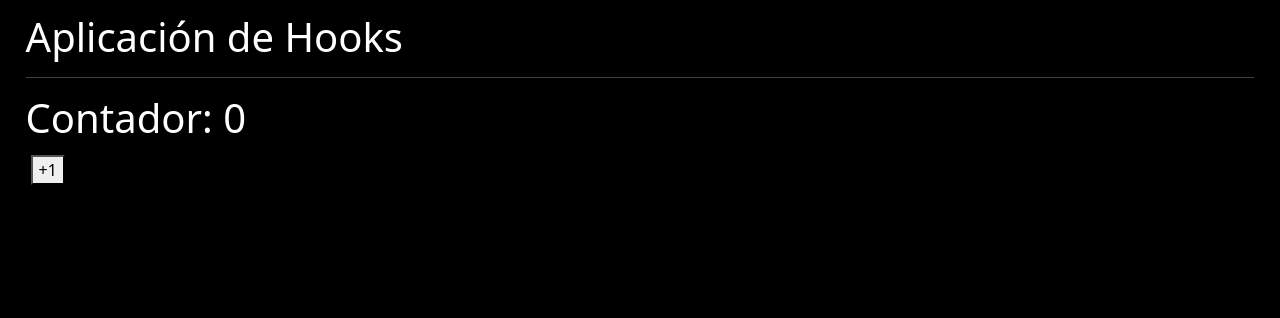
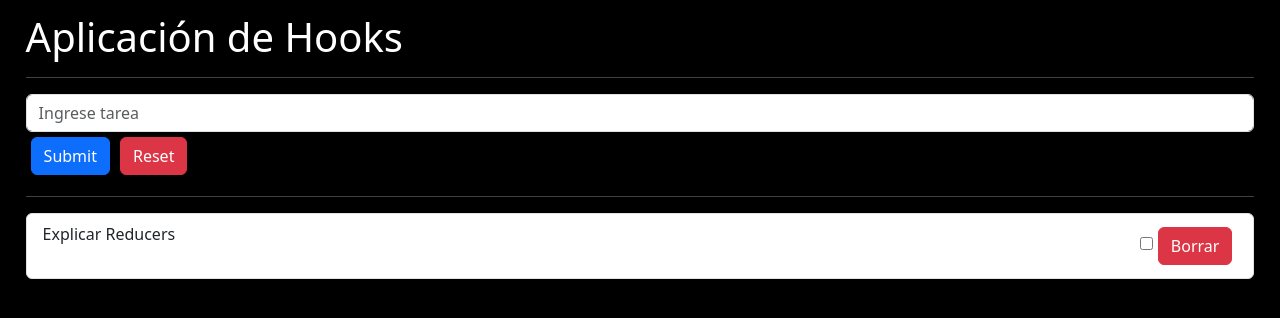
Before and after one commit to agustintorres1603/react-practice, a React (Vite) app: page / in a window 1280 px wide. Shown: the top 318 px of the page. Built offline with nearby package versions, Linux system fonts and the light colour scheme.

Commit message:
Uso de useReducer

```diff
--- a/src/HooksApp.jsx
+++ b/src/HooksApp.jsx
@@ -1,11 +1,11 @@
-import { CallbackComponent } from "./components/CallbackComponent"
+import { ListaTareas } from "./components/ListaTareas"
 
 export const HooksApp = () => {
   return (
     <>
         <h1>Aplicación de Hooks</h1>
         <hr />
-        <CallbackComponent></CallbackComponent>
+        <ListaTareas></ListaTareas>
     </>
   )
 }
--- /dev/null
+++ b/src/components/ListaTareas.jsx
@@ -0,0 +1,125 @@
+//EJEMPLO TEORICO DE REDUCER
+import { useReducer } from 'react'
+import { useForm } from '../hooks/useForm'
+
+const initialState = [{
+    id: new Date().getTime(),
+    tarea: 'Explicar Reducers',
+    finalizada: false
+}]
+
+
+const tareaReducer = (state = initialState, action = {}) => {
+
+    switch (action.type) {
+        case '[TAREAS] Agregar Tarea':
+            return [...state, action.payload]
+        case '[TAREAS] Finalizar Tarea':
+            return state.map( tarea => {
+                if(tarea.id === action.payload) {
+                    return {
+                        ...tarea,
+                        finalizada: !tarea.finalizada
+                    }
+                } return tarea
+            })
+        case '[TAREAS] Eliminar Tarea':
+            return state.filter( tarea => tarea.id !== action.payload)
+        case '[TAREAS] Borrar Tareas':
+            return []
+        default:
+            return state
+    }
+
+}
+
+
+export const ListaTareas = () => {
+
+    const [tareasState, dispatch] = useReducer(tareaReducer, initialState)
+
+    const {tarea, formState, onInputChange} = useForm({tarea: ''})
+
+    const agregarTarea = (event) => {
+        event.preventDefault()
+        if(formState.tarea === '') return
+        const tarea = {
+            id: new Date().getTime(),
+            tarea: formState.tarea,
+            finalizada: false
+        }
+        const action = {
+            type: '[TAREAS] Agregar Tarea',
+            payload: tarea
+        }
+        dispatch(action)
+    }
+
+    const finalizarTarea = ({id}) => {
+        const action = {
+            type: '[TAREAS] Finalizar Tarea',
+            payload: id
+        }
+        dispatch(action)
+    }
+
+    const eliminarTarea = ({id}) => {
+        const action = {
+            type: '[TAREAS] Eliminar Tarea',
+            payload: id
+        }
+        dispatch(action)
+    }
+
+    const reset = () => {
+        const action = {
+            type: '[TAREAS] Borrar Tareas',
+            payload: ''
+        }
+        dispatch(action)
+    }
+
+  return (
+    <>
+    <form onSubmit={agregarTarea}>
+        <div className="form-group">
+            <input
+            type="text"
+            className="form-control"
+            name="tarea"
+            placeholder="Ingrese tarea"
+            value={tarea}
+            onChange={onInputChange}
+            />
+        </div>
+        <button type="submit" className="btn btn-primary">Submit</button>
+        <button type="button" className='btn btn-danger' onClick={reset}>Reset</button>
+    </form>
+
+    <hr />
+
+    <ul className="list-group">
+        {tareasState.map (item => {
+            return (
+                <li key = {item.id} className="list-group-item d-flex justify-content-between">
+                    <span>{item.tarea}</span>
+                    <div>
+                        <input
+                            type="checkbox"
+                            value={item.finalizada}
+                            onChange={() => finalizarTarea(item)}
+                        />
+                        <button
+                            className='btn btn-danger'
+                            onClick={() => eliminarTarea(item)}
+                        >
+                                Borrar
+                        </button>
+                    </div>
+                </li>
+            )
+        })}
+    </ul>
+    </>
+  )
+}
--- a/src/hooks/useForm.js
+++ b/src/hooks/useForm.js
@@ -13,6 +13,7 @@
     }
 
     return {
+    ...formState,
     formState,
     onInputChange
   }
```
